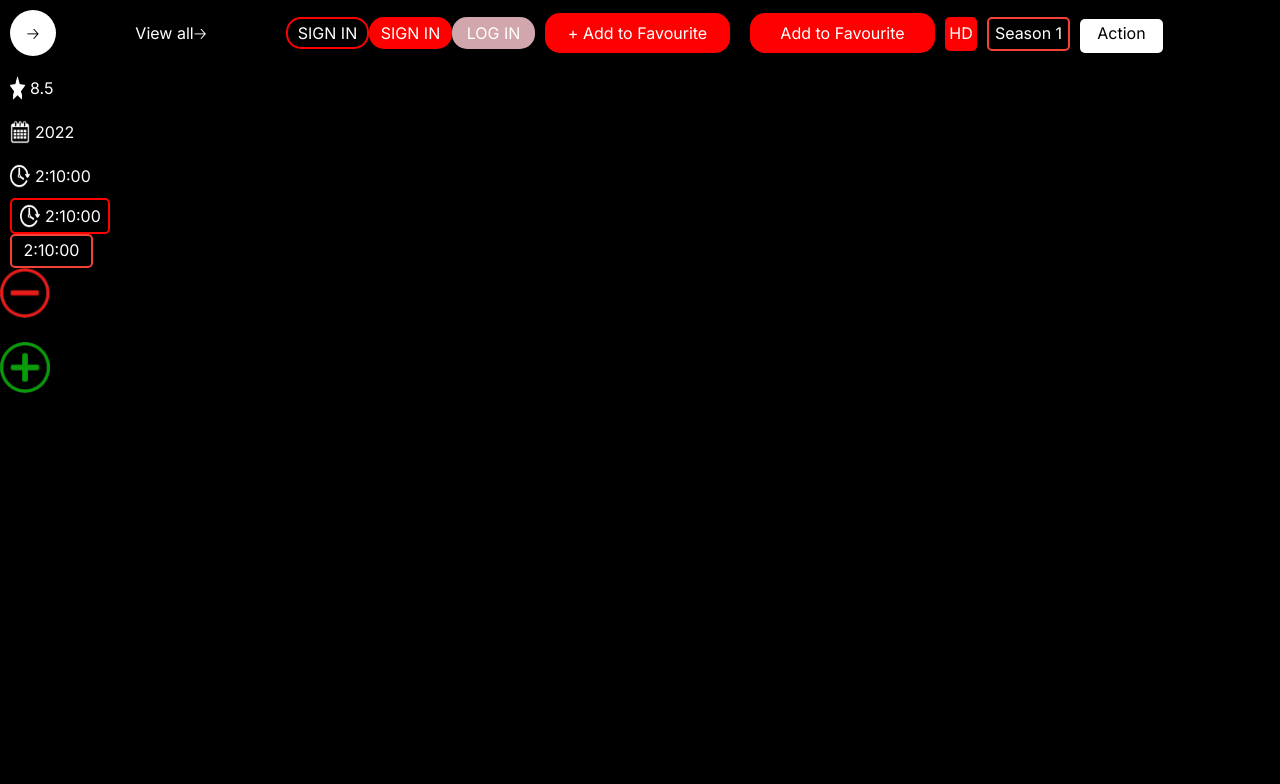
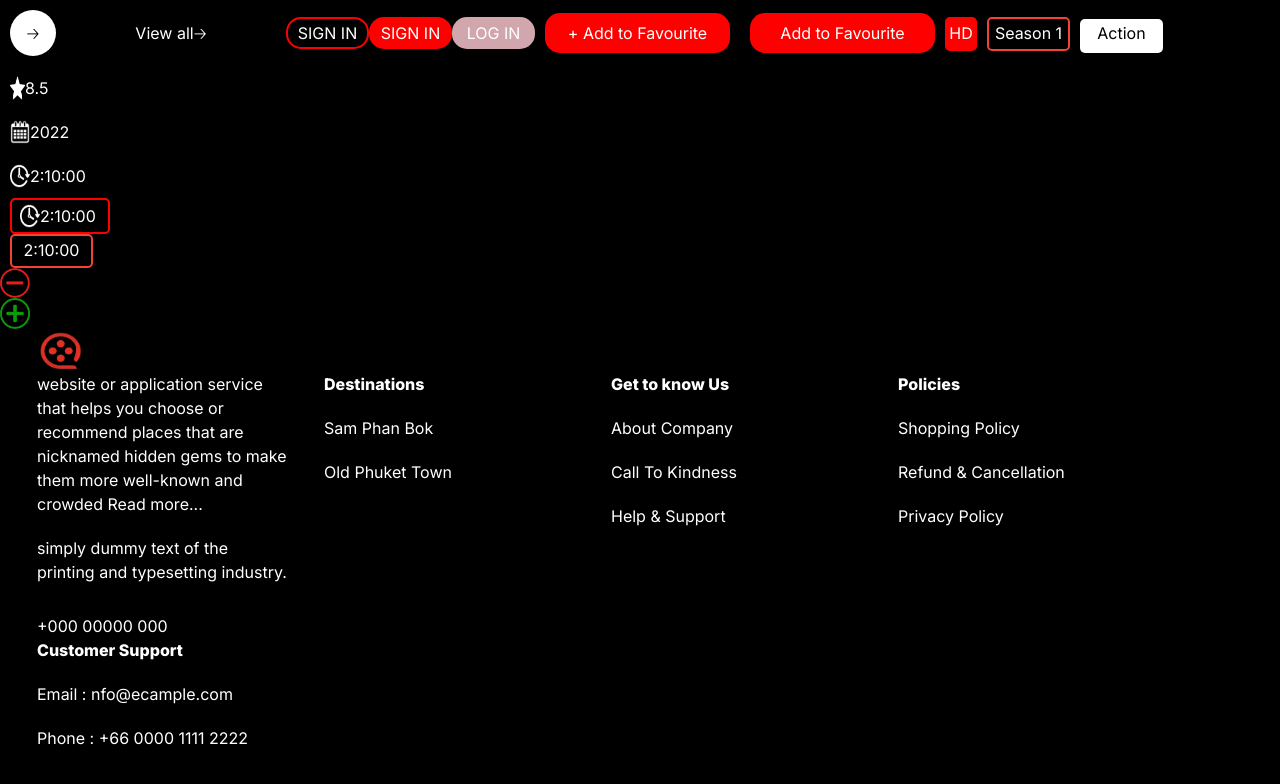
Before and after one commit to devgameby123/ai-web, a Next.js app: page /mewtest in a window 1280 px wide. Shown: the top 784 px of the page. Built offline with nearby package versions, Linux system fonts and the light colour scheme.

Commit message:
update button and footer

```diff
--- /dev/null
+++ b/components/Footer.tsx
@@ -0,0 +1,27 @@
+import React from 'react'
+import './footer.css'
+import Image from 'next/image';
+
+type Props = {
+  partName1 ?: string,
+  partName2 ?: string,
+  partName3 ?: string,
+  detialPart1 ?: string,
+  detialPart2 ?: string,
+  detialPart3 ?: string,
+  image : string
+  w : number,
+  h : number;
+}
+function Footer({image,w,h,partName1,partName2,partName3,detialPart1,detialPart2,detialPart3}: Props) {
+  return (
+    <div className='container'>
+      <Image  src={image} width={w} height={h} alt='asdasd'/>
+        <ul  className={partName1}>{detialPart1}</ul>
+        <ul  className={partName2}>{detialPart2}</ul>
+        <ul  className={partName3}>{detialPart3}</ul>
+    </div>
+  )
+}
+
+export default Footer
--- /dev/null
+++ b/components/FooterButton.tsx
@@ -0,0 +1,25 @@
+import React from 'react'
+import './footerbutton.css'
+
+type Props = {
+  partName1 ?: string,
+  partName2 ?: string,
+  partName3 ?: string,
+  partName4 ?: string,
+  detialPart1 ?: string,
+  detialPart2 ?: string,
+  detialPart3 ?: string,
+  detialPart4 ?: string;
+}
+function FooterButton({partName1,partName2,partName3,partName4,detialPart1,detialPart2,detialPart3,detialPart4}: Props) {
+  return (
+    <div className='container-fButton'>
+        <ul  className={partName1}>{detialPart1}</ul>
+        <ul><button className={partName2}>{detialPart2}</button></ul>
+        <ul><button className={partName3}>{detialPart3}</button></ul>
+        <ul><button className={partName4}>{detialPart4}</button></ul>
+    </div>
+  )
+}
+
+export default FooterButton
--- a/components/ShowImage.tsx
+++ b/components/ShowImage.tsx
@@ -1,19 +1,15 @@
 import React from 'react'
-import './button.css'
 import Image from 'next/image';
 
 type Props = {
-  className : string
-  , children ?: string,
   image:string,
   w:number,
   h:number;
 }
-function ShowImage({className, children,image,w,h }: Props) {
+function ShowImage({image,w,h }: Props) {
   return (
     <div className=''>
         <Image  src={image} width={w} height={h} alt='asdasd'/>
-        <button style={{margin: `0 px`}} className={className}>{children}</button>
     </div>
 
   )
--- a/components/TagImage.tsx
+++ b/components/TagIcon.tsx
@@ -1,5 +1,5 @@
 import React from 'react'
-import './button.css'
+import './tagbar.css'
 import Image from 'next/image';
 
 type Props = {
@@ -14,7 +14,7 @@ function TagImage({className, children,image,w,h,marginL}: Props) {
   return (
     <div className='container-iconTagbar'>
         <Image  src={image} width={w} height={h} alt='asdasd'/>
-        <button style={{ margin: `0 ${marginL}px`, }} className={className}>{children}</button>
+        <div  className={className}>{children}</div>
     </div>
 
   )
--- a/components/ButtonImage.tsx
+++ b/components/TagIcon2.tsx
@@ -14,7 +14,7 @@ function ButtonImage({className, children,image,w,h,gap }: Props) {
   return (
     <div className='container-icon'>
         <Image  src={image} width={w} height={h} alt='asdasd'/>
-        <button style={{margin: `0 ${gap}px`,}} className={className}>{children}</button>
+        <div  className={className}>{children}</div>
     </div>
 
   )
--- /dev/null
+++ b/components/footer.css
@@ -0,0 +1,19 @@
+.part1-1{
+    color:#FFFFFF;
+    font-size: 16px;
+}
+.part1-2{
+    color:#FFFFFF;
+    font-size: 16px;
+    padding-top: 20px;
+}
+.part1-3{
+    color:#FFFFFF;
+    font-size: 16px;
+    padding-top: 30px;
+}
+.container{
+    display: inline-table;
+    width: 250px;
+    margin-left: 37px;
+}
--- /dev/null
+++ b/components/footerbutton.css
@@ -0,0 +1,36 @@
+.part1{
+    color:#FFFFFF;
+    font-size: 16px;
+    font-weight: 800;
+}
+.part2{
+    color:#FFFFFF;
+    font-size: 16px;
+    padding-top: 20px;
+}
+.part3{
+    color:#FFFFFF;
+    font-size: 16px;
+    padding-top: 20px;
+}
+.part4{
+    color:#FFFFFF;
+    font-size: 16px;
+    padding-top: 20px;
+}
+
+.part2:hover{
+    text-decoration: underline;
+}
+.part3:hover{
+    text-decoration: underline;
+}
+.part4:hover{
+    text-decoration: underline;
+}
+
+.container-fButton{
+    display: inline-table;
+    width: 250px;
+    margin-left: 37px;
+}
--- a/src/app/mewtest/page.tsx
+++ b/src/app/mewtest/page.tsx
@@ -1,9 +1,11 @@
 import React from 'react'
 import Button from '../../../components/Button'
 import Tagbar from '../../../components/Tagbar'
-import ButtonImage from '../../../components/ButtonImage'
-import TagImage from '../../../components/TagImage'
+import TagIcon2 from '../../../components/TagIcon2'
+import TagIcon from '../../../components/TagIcon'
 import ShowImage from '../../../components/ShowImage'
+import Footer from '../../../components/Footer'
+import FooterButton from '../../../components/FooterButton'
 
 type Props = {}
 
@@ -11,22 +13,68 @@ function page({}: Props) {
   return (
     <>
       <button className='btnNext'><span></span></button>
+
       <button className='btnViewAll'><span>View all</span></button>
+
       <Button className='btnSignInHome'>SIGN IN</Button>
+
       <Button className='btnSignIn'>SIGN IN</Button>
+
       <Button className='btnLogin'>LOG IN</Button>
+
       <Button className='btnAdd1'>+ Add to Favourite</Button>
+
       <button className='btnAdd2'><span>Add to Favourite</span></button>
+
       <Tagbar className='tagHD'>HD</Tagbar>
+
       <Tagbar className='tagSeason'>Season 1</Tagbar>
+
       <Tagbar className='tagCategory'>Action</Tagbar>
-      <TagImage image='/star.png' className='tagRating' w={15} h={15} marginL={5}>8.5</TagImage>
-      <TagImage image='/calendar.png' className='tagDate' w={20} h={15} marginL={5}>2022</TagImage>
-      <TagImage image='/time.png' className='tagRating' w={20} h={15} marginL={5}>2:10:00</TagImage>
-      <ButtonImage image='/time.png' className='time2' w={20} h={5} gap={5}>2:10:00</ButtonImage>
+
+      <TagIcon image='/star.png' className='tagRating' w={15} h={15} marginL={5}>8.5</TagIcon>
+
+      <TagIcon image='/calendar.png' className='tagDate' w={20} h={15} marginL={5}>2022</TagIcon>
+
+      <TagIcon image='/time.png' className='tagRating' w={20} h={15} marginL={5}>2:10:00</TagIcon>
+
+      <TagIcon2 image='/time.png' className='time2' w={20} h={5} gap={5}>2:10:00</TagIcon2>
+
       <Tagbar className='tagTime'>2:10:00</Tagbar>
-      <ShowImage image='/bad.png' className='time2' w={50} h={0}></ShowImage>
-      <ShowImage image='/good.png' className='time2' w={50} h={0}></ShowImage>
+
+      <ShowImage image='/bad.png' w={30} h={0}></ShowImage>
+
+      <ShowImage image='/good.png' w={30} h={0}></ShowImage>
+
+
+      <Footer
+      image='/logo.png'  w={50} h={0}
+      partName1='part1-1'detialPart1='website or application service that helps you choose or recommend places that are nicknamed hidden gems to make them more well-known and crowded
+      Read more...'
+      partName2='part1-2' detialPart2='simply dummy text of the printing and typesetting industry.'
+      partName3='part1-3' detialPart3='+000 00000 000'></Footer>
+
+      <FooterButton
+      partName1='part1'detialPart1='Destinations'
+      partName2='part2' detialPart2='Sam Phan Bok'
+      partName3='part3' detialPart3='Old Phuket Town'></FooterButton>
+
+      <FooterButton
+      partName1='part1'detialPart1='Get to know Us'
+      partName2='part2' detialPart2='About Company'
+      partName3='part3' detialPart3='Call To Kindness'
+      partName4='part4' detialPart4='Help & Support'></FooterButton>
+
+      <FooterButton
+      partName1='part1'detialPart1='Policies'
+      partName2='part2' detialPart2='Shopping Policy'
+      partName3='part3' detialPart3='Refund & Cancellation'
+      partName4='part4' detialPart4='Privacy Policy'></FooterButton>
+
+      <FooterButton
+      partName1='part1'detialPart1='Customer Support'
+      partName2='part2' detialPart2='Email : nfo@ecample.com'
+      partName3='part3' detialPart3='Phone : +66 0000 1111 2222'></FooterButton>
     </>
   )
 }
```
Also changed, not shown: components/ButtonIcon.tsx (deleted, +0 -22 lines), public/logo.png (added).
